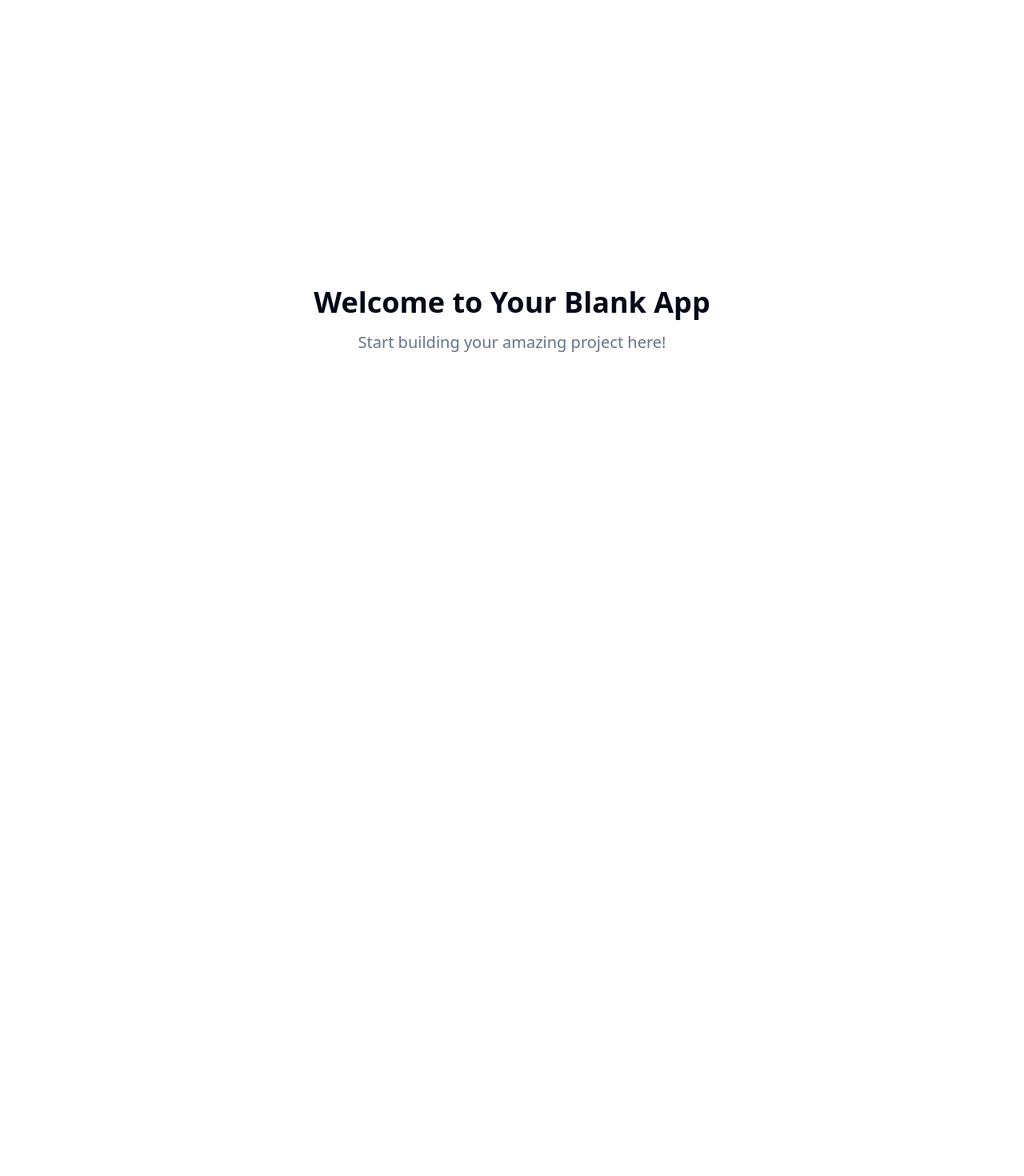
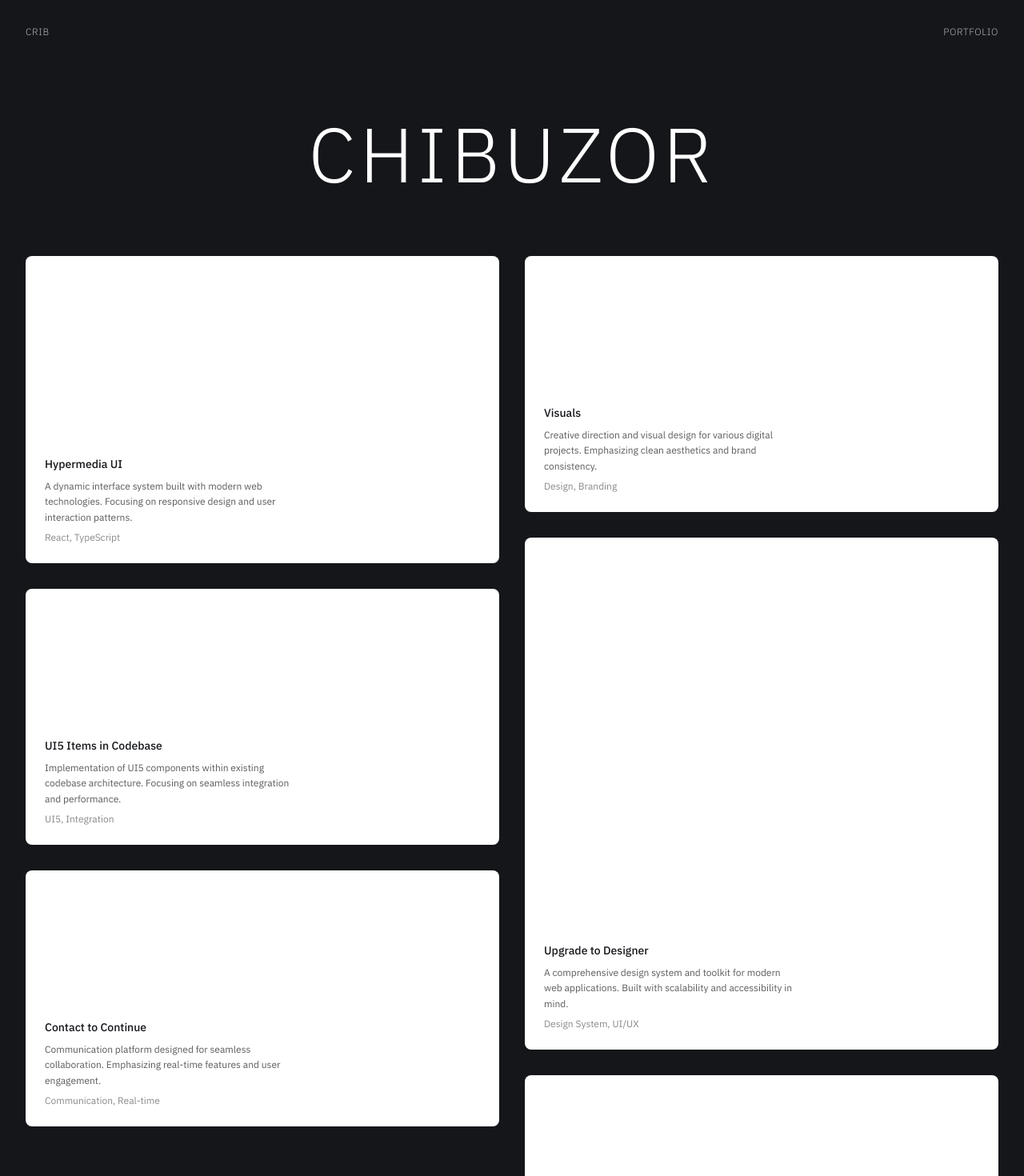
Before and after one commit to ChibuzorObiorah/designportfoliov2, a React (Vite) app: page / in a window 1280 px wide. Shown: the top 1470 px of the page at 80% size. Before the commit the page ends 800 px from the top, so only its background shows below. Built offline with nearby package versions, Linux system fonts and the light colour scheme.

Commit message:
Implement home page design
Build the home page components and assemble the page based on the provided image, using the IBM Plex Sans font family.

```diff
--- a/index.html
+++ b/index.html
@@ -3,11 +3,14 @@
   <head>
     <meta charset="UTF-8" />
     <meta name="viewport" content="width=device-width, initial-scale=1.0" />
-    <title>plex-portfolio-primer-project</title>
-    <meta name="description" content="Lovable Generated Project" />
-    <meta name="author" content="Lovable" />
+    <title>Chibuzor - Portfolio</title>
+    <meta name="description" content="Chibuzor's Portfolio" />
+    <meta name="author" content="Chibuzor" />
+    <style>
+      @import url('https://fonts.googleapis.com/css2?family=IBM+Plex+Mono:ital,wght@0,100;0,200;0,300;0,400;0,500;0,600;0,700;1,100;1,200;1,300;1,400;1,500;1,600;1,700&family=IBM+Plex+Sans+Condensed:ital,wght@0,100;0,200;0,300;0,400;0,500;0,600;0,700;1,100;1,200;1,300;1,400;1,500;1,600;1,700&family=IBM+Plex+Sans:ital,wdth,wght@0,75,100..700;1,75,100..700&display=swap');
+    </style>
 
-    <meta property="og:title" content="plex-portfolio-primer-project" />
+    <meta property="og:title" content="80baf4ef-2502-4831-887b-10b7129d3dd6" />
     <meta property="og:description" content="Lovable Generated Project" />
     <meta property="og:type" content="website" />
     <meta property="og:image" content="https://lovable.dev/opengraph-image-p98pqg.png" />
--- /dev/null
+++ b/src/components/PortfolioCard.tsx
@@ -0,0 +1,43 @@
+interface PortfolioCardProps {
+  title: string;
+  description: string;
+  tags?: string;
+  height?: 'small' | 'medium' | 'large';
+  className?: string;
+}
+
+const PortfolioCard = ({
+  title,
+  description,
+  tags,
+  height = 'medium',
+  className = ""
+}: PortfolioCardProps) => {
+  const heightClasses = {
+    small: 'h-64 md:h-80',
+    medium: 'h-80 md:h-96',
+    large: 'h-96 md:h-[32rem] lg:h-[40rem]'
+  };
+
+  return (
+    <div className={`bg-portfolio-card rounded-lg ${heightClasses[height]} ${className}`}>
+      <div className="w-full h-full p-6 flex flex-col justify-end">
+        <div className="space-y-2">
+          <h3 className="text-sm font-medium text-card-foreground font-ibm-plex">
+            {title}
+          </h3>
+          <p className="text-xs text-card-foreground/70 leading-relaxed font-ibm-plex max-w-xs">
+            {description}
+          </p>
+          {tags && (
+            <p className="text-xs text-card-foreground/50 font-ibm-plex">
+              {tags}
+            </p>
+          )}
+        </div>
+      </div>
+    </div>
+  );
+};
+
+export default PortfolioCard;
--- /dev/null
+++ b/src/components/PortfolioFooter.tsx
@@ -0,0 +1,20 @@
+const PortfolioFooter = () => {
+  return (
+    <footer className="w-full bg-portfolio-accent py-16 md:py-24">
+      <div className="max-w-7xl mx-auto px-6 md:px-8">
+        <div className="flex items-center justify-between text-xs font-light tracking-wider text-accent-foreground uppercase mb-8">
+          <span>NOT CLOSE STUDIO</span>
+          <span>MARC LINCH STONE</span>
+        </div>
+
+        <div className="text-center">
+          <h2 className="text-6xl md:text-8xl lg:text-9xl font-bold text-accent-foreground font-ibm-plex tracking-tighter leading-none">
+            CHIBUZOR
+          </h2>
+        </div>
+      </div>
+    </footer>
+  );
+};
+
+export default PortfolioFooter;
--- /dev/null
+++ b/src/components/PortfolioGrid.tsx
@@ -0,0 +1,73 @@
+import PortfolioCard from './PortfolioCard';
+
+const PortfolioGrid = () => {
+  const projects = [
+    {
+      title: "Hypermedia UI",
+      description: "A dynamic interface system built with modern web technologies. Focusing on responsive design and user interaction patterns.",
+      tags: "React, TypeScript",
+      height: "medium" as const
+    },
+    {
+      title: "Visuals",
+      description: "Creative direction and visual design for various digital projects. Emphasizing clean aesthetics and brand consistency.",
+      tags: "Design, Branding",
+      height: "small" as const
+    },
+    {
+      title: "Upgrade to Designer",
+      description: "A comprehensive design system and toolkit for modern web applications. Built with scalability and accessibility in mind.",
+      tags: "Design System, UI/UX",
+      height: "large" as const
+    },
+    {
+      title: "UI5 Items in Codebase",
+      description: "Implementation of UI5 components within existing codebase architecture. Focusing on seamless integration and performance.",
+      tags: "UI5, Integration",
+      height: "small" as const
+    },
+    {
+      title: "Capital on Canvas",
+      description: "Digital art platform connecting artists with collectors. Built with focus on user experience and marketplace functionality.",
+      tags: "Web App, E-commerce",
+      height: "medium" as const
+    },
+    {
+      title: "Contact to Continue",
+      description: "Communication platform designed for seamless collaboration. Emphasizing real-time features and user engagement.",
+      tags: "Communication, Real-time",
+      height: "small" as const
+    },
+    {
+      title: "Capital on Canvas",
+      description: "Extended features and mobile optimization for the digital art marketplace. Enhanced user experience across all devices.",
+      tags: "Mobile, UX",
+      height: "medium" as const
+    }
+  ];
+
+  return (
+    <section className="w-full px-6 md:px-8 py-12">
+      <div className="max-w-7xl mx-auto">
+        <div className="grid grid-cols-1 md:grid-cols-2 gap-6 lg:gap-8">
+          {/* Left Column */}
+          <div className="space-y-6 lg:space-y-8">
+            <PortfolioCard {...projects[0]} />
+            <PortfolioCard {...projects[3]} />
+            <PortfolioCard {...projects[5]} />
+          </div>
+
+          {/* Right Column */}
+          <div className="space-y-6 lg:space-y-8">
+            <PortfolioCard {...projects[1]} />
+            <PortfolioCard {...projects[2]} />
+            <PortfolioCard {...projects[4]} />
+            <PortfolioCard {...projects[6]} />
+          </div>
+        </div>
+      </div>
+    </section>
+  );
+};
+
+export default PortfolioGrid;
--- /dev/null
+++ b/src/components/PortfolioHeader.tsx
@@ -0,0 +1,24 @@
+const PortfolioHeader = () => {
+  return (
+    <header className="w-full p-6 md:p-8">
+      <div className="max-w-7xl mx-auto">
+        <div className="flex items-center justify-between">
+          <div className="text-xs font-light tracking-wider text-portfolio-muted uppercase">
+            CRIB
+          </div>
+          <div className="text-xs font-light tracking-wider text-portfolio-muted uppercase">
+            PORTFOLIO
+          </div>
+        </div>
+
+        <div className="mt-16 md:mt-24 text-center">
+          <h1 className="text-5xl md:text-7xl lg:text-8xl font-light tracking-wider text-portfolio-text font-ibm-plex">
+            CHIBUZOR
+          </h1>
+        </div>
+      </div>
+    </header>
+  );
+};
+
+export default PortfolioHeader;
--- a/src/index.css
+++ b/src/index.css
@@ -8,51 +8,52 @@ All colors MUST be HSL.
 
 @layer base {
   :root {
-    --background: 0 0% 100%;
-    --foreground: 222.2 84% 4.9%;
+    /* Dark portfolio theme */
+    --background: 220 13% 9%;
+    --foreground: 0 0% 100%;
 
     --card: 0 0% 100%;
-    --card-foreground: 222.2 84% 4.9%;
+    --card-foreground: 220 13% 9%;
 
-    --popover: 0 0% 100%;
-    --popover-foreground: 222.2 84% 4.9%;
+    --popover: 220 13% 9%;
+    --popover-foreground: 0 0% 100%;
 
-    --primary: 222.2 47.4% 11.2%;
-    --primary-foreground: 210 40% 98%;
+    --primary: 0 0% 100%;
+    --primary-foreground: 220 13% 9%;
 
-    --secondary: 210 40% 96.1%;
-    --secondary-foreground: 222.2 47.4% 11.2%;
+    --secondary: 220 13% 15%;
+    --secondary-foreground: 0 0% 100%;
 
-    --muted: 210 40% 96.1%;
-    --muted-foreground: 215.4 16.3% 46.9%;
+    --muted: 220 13% 15%;
+    --muted-foreground: 0 0% 70%;
 
-    --accent: 210 40% 96.1%;
-    --accent-foreground: 222.2 47.4% 11.2%;
+    --accent: 60 100% 50%;
+    --accent-foreground: 220 13% 9%;
 
     --destructive: 0 84.2% 60.2%;
-    --destructive-foreground: 210 40% 98%;
+    --destructive-foreground: 0 0% 100%;
 
-    --border: 214.3 31.8% 91.4%;
-    --input: 214.3 31.8% 91.4%;
-    --ring: 222.2 84% 4.9%;
+    --border: 220 13% 20%;
+    --input: 220 13% 20%;
+    --ring: 0 0% 100%;
 
     --radius: 0.5rem;
 
-    --sidebar-background: 0 0% 98%;
+    /* Portfolio specific colors */
+    --portfolio-bg: 220 13% 9%;
+    --portfolio-card: 0 0% 100%;
+    --portfolio-text: 0 0% 100%;
+    --portfolio-accent: 60 100% 50%;
+    --portfolio-muted: 0 0% 70%;
 
-    --sidebar-foreground: 240 5.3% 26.1%;
-
-    --sidebar-primary: 240 5.9% 10%;
-
-    --sidebar-primary-foreground: 0 0% 98%;
-
-    --sidebar-accent: 240 4.8% 95.9%;
-
-    --sidebar-accent-foreground: 240 5.9% 10%;
-
-    --sidebar-border: 220 13% 91%;
-
-    --sidebar-ring: 217.2 91.2% 59.8%;
+    --sidebar-background: 220 13% 9%;
+    --sidebar-foreground: 0 0% 100%;
+    --sidebar-primary: 0 0% 100%;
+    --sidebar-primary-foreground: 220 13% 9%;
+    --sidebar-accent: 220 13% 15%;
+    --sidebar-accent-foreground: 0 0% 100%;
+    --sidebar-border: 220 13% 20%;
+    --sidebar-ring: 0 0% 100%;
   }
 
   .dark {
--- a/src/pages/Index.tsx
+++ b/src/pages/Index.tsx
@@ -1,12 +1,13 @@
-// Update this page (the content is just a fallback if you fail to update the page)
+import PortfolioHeader from '@/components/PortfolioHeader';
+import PortfolioGrid from '@/components/PortfolioGrid';
+import PortfolioFooter from '@/components/PortfolioFooter';
 
 const Index = () => {
   return (
-    <div className="min-h-screen flex items-center justify-center bg-background">
-      <div className="text-center">
-        <h1 className="text-4xl font-bold mb-4">Welcome to Your Blank App</h1>
-        <p className="text-xl text-muted-foreground">Start building your amazing project here!</p>
-      </div>
+    <div className="min-h-screen bg-portfolio-bg font-ibm-plex">
+      <PortfolioHeader />
+      <PortfolioGrid />
+      <PortfolioFooter />
     </div>
   );
 };
--- a/tailwind.config.ts
+++ b/tailwind.config.ts
@@ -18,6 +18,12 @@ export default {
 			}
 		},
 		extend: {
+			fontFamily: {
+				'ibm-plex': ['IBM Plex Sans', 'sans-serif'],
+				'ibm-plex-mono': ['IBM Plex Mono', 'monospace'],
+				'ibm-plex-condensed': ['IBM Plex Sans Condensed', 'sans-serif'],
+				sans: ['IBM Plex Sans', 'sans-serif'],
+			},
 			colors: {
 				border: 'hsl(var(--border))',
 				input: 'hsl(var(--input))',
@@ -61,6 +67,13 @@ export default {
 					'accent-foreground': 'hsl(var(--sidebar-accent-foreground))',
 					border: 'hsl(var(--sidebar-border))',
 					ring: 'hsl(var(--sidebar-ring))'
+				},
+				portfolio: {
+					bg: 'hsl(var(--portfolio-bg))',
+					card: 'hsl(var(--portfolio-card))',
+					text: 'hsl(var(--portfolio-text))',
+					accent: 'hsl(var(--portfolio-accent))',
+					muted: 'hsl(var(--portfolio-muted))',
 				}
 			},
 			borderRadius: {
```
